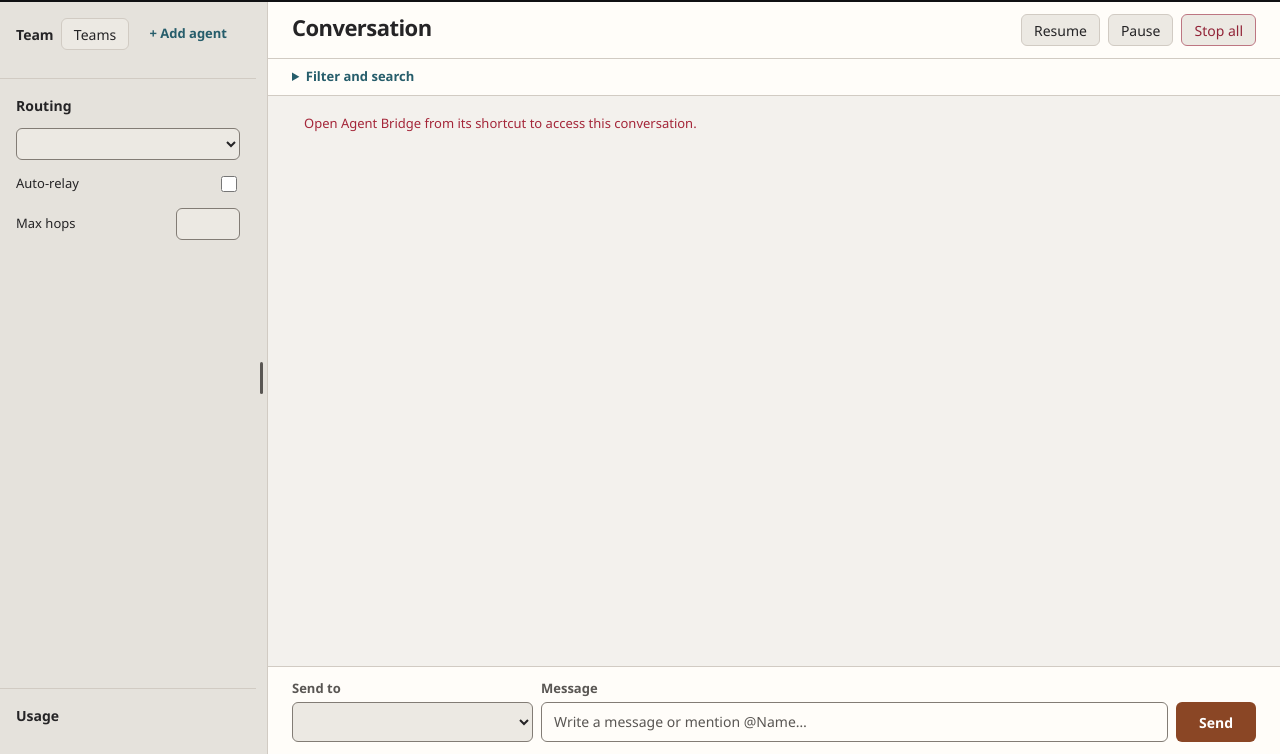
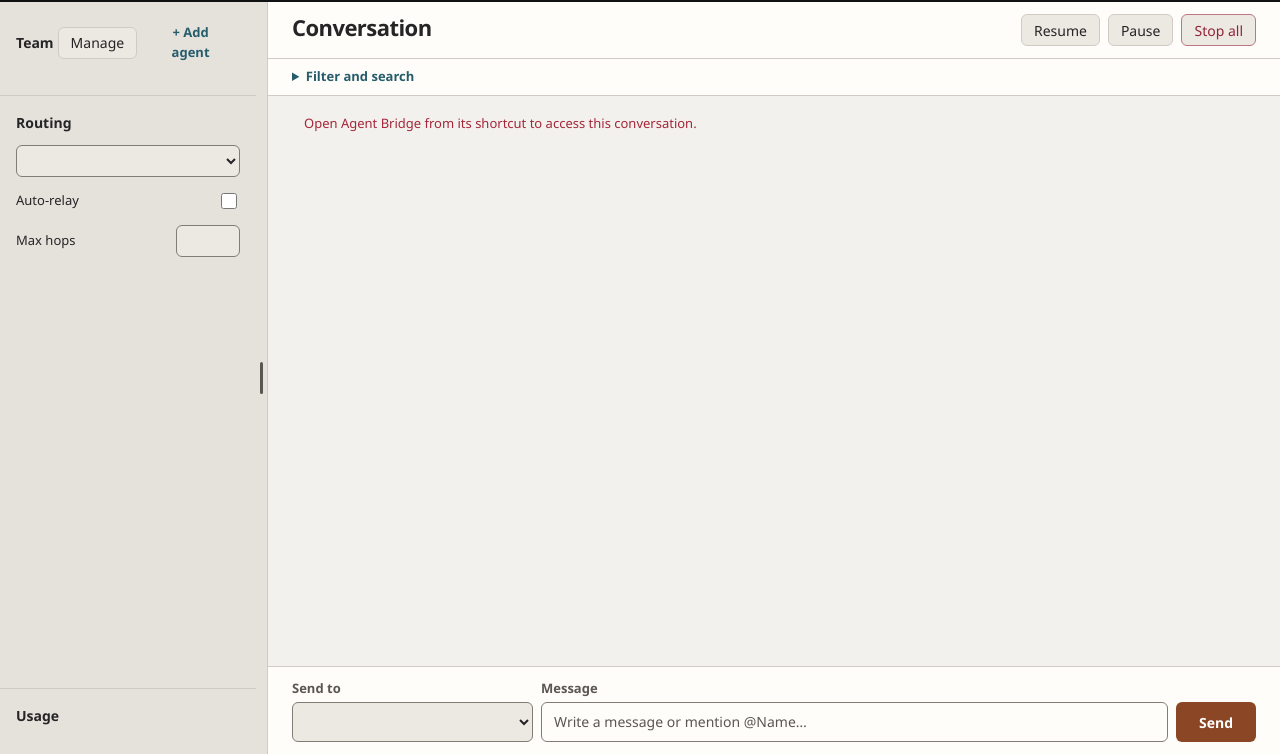
Before and after one commit to brunosby/agent-bridge, a website with bundled scripts: page public/index.html in a window 1280 px wide. Shown: the part 46-800 px from the top of the page. Built offline with nearby package versions, Linux system fonts and the light colour scheme.

Commit message:
Clarify the team management button

```diff
--- a/public/index.html
+++ b/public/index.html
@@ -33,7 +33,7 @@
         <section class="workspace-panel__section" aria-labelledby="teamTitle">
           <div class="section-heading">
             <h2 id="teamTitle">Team</h2>
-            <button id="openTeams" class="btn">Teams</button>
+            <button id="openTeams" class="btn" aria-label="Manage teams">Manage</button>
             <button id="addAgent" class="btn add-agent">+ Add agent</button>
           </div>
           <div class="team-bar">
```
Also changed, not shown: CHANGELOG.md, README.md.
